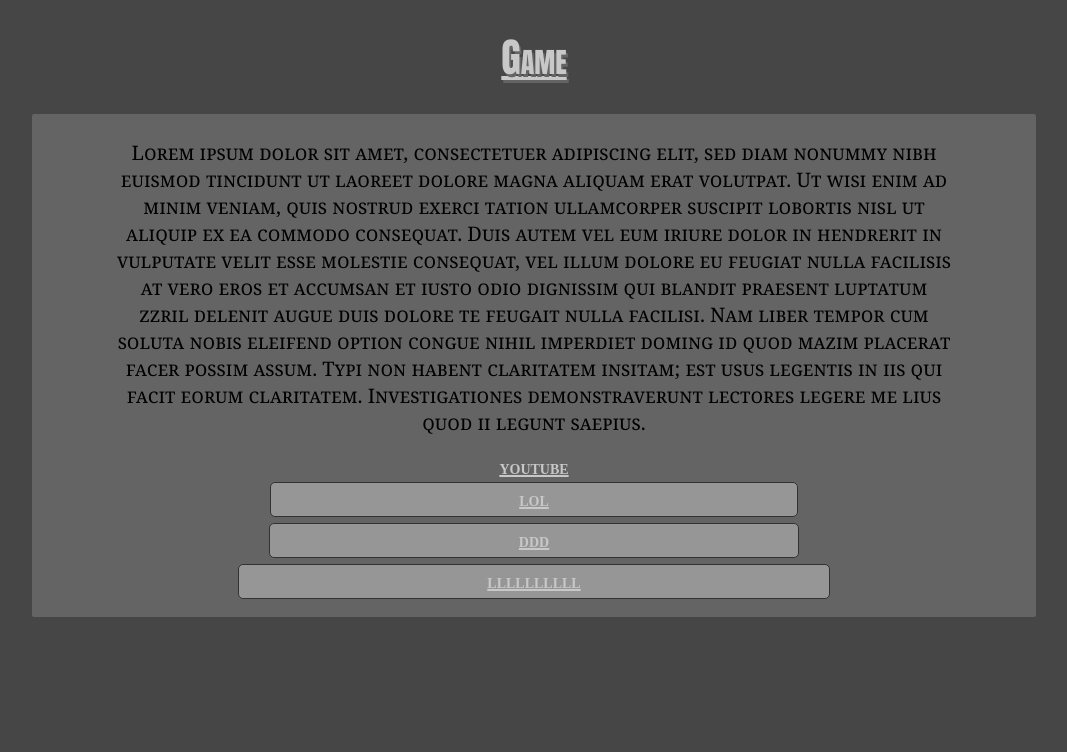
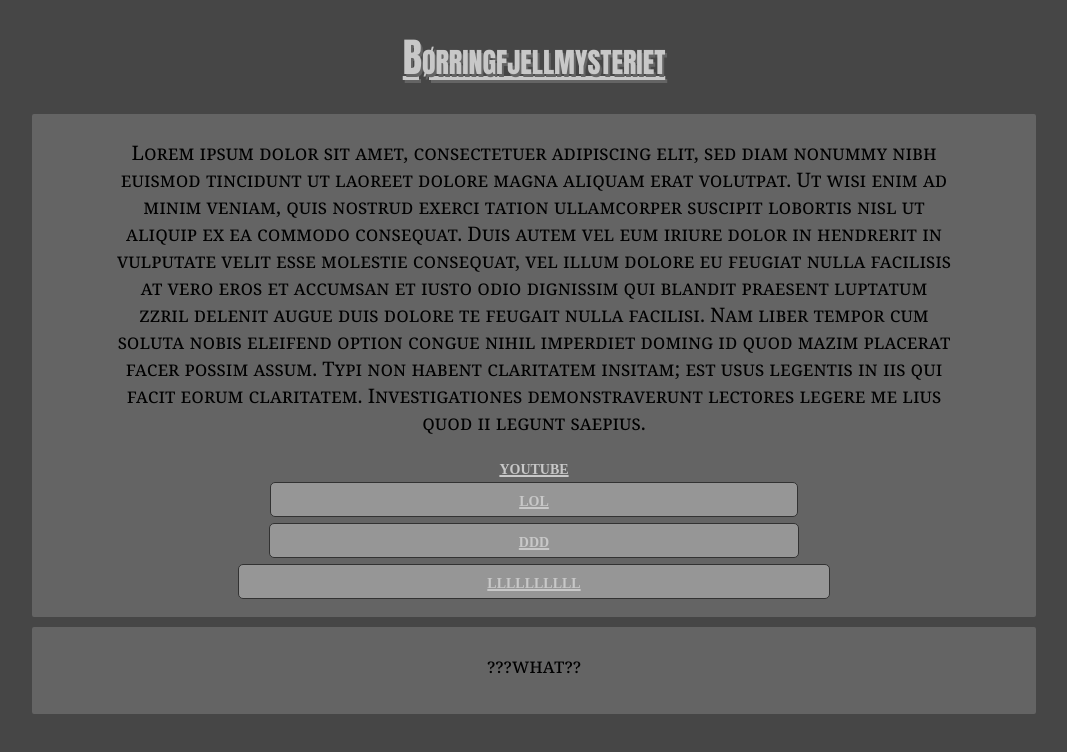
Before and after one commit to Sverreabo/boerringfjellmysteriet, a plain HTML site: page index.html in a window 1280 px wide. Shown: the whole page, without its empty margins (106-1173 px from the left). Drawn offline with Linux system fonts and the light colour scheme.

Commit message:
børringfjell

```diff
--- a/index.html
+++ b/index.html
@@ -11,14 +11,17 @@
 	</head>
 
 	<body>
-		<a href="index.html"><h1>Game</h1></a>
+		<a href="index.html"><h1>Børringfjellmysteriet</h1></a>
 
 		<div>
 			<p>Lorem ipsum dolor sit amet, consectetuer adipiscing elit, sed diam nonummy nibh euismod tincidunt ut laoreet dolore magna aliquam erat volutpat. Ut wisi enim ad minim veniam, quis nostrud exerci tation ullamcorper suscipit lobortis nisl ut aliquip ex ea commodo consequat. Duis autem vel eum iriure dolor in hendrerit in vulputate velit esse molestie consequat, vel illum dolore eu feugiat nulla facilisis at vero eros et accumsan et iusto odio dignissim qui blandit praesent luptatum zzril delenit augue duis dolore te feugait nulla facilisi. Nam liber tempor cum soluta nobis eleifend option congue nihil imperdiet doming id quod mazim placerat facer possim assum. Typi non habent claritatem insitam; est usus legentis in iis qui facit eorum claritatem. Investigationes demonstraverunt lectores legere me lius quod ii legunt saepius.</p>
 			<a href="https://youtube.com">youtube</a><br>
 			<a class="button" href="test">lol</a><a class="button" href="test">ddd</a><br>
 			<a class="button" href="test">llllllllll</a>
-		</div>
+        </div>
+        <div>
+            <p>???what??</p>
+        </div>
 	</body>
 
 </html>
--- a/style.css
+++ b/style.css
@@ -81,10 +81,6 @@ h1 {
 	animation: spacemove 1s infinite;
 	}
 
-@keyframes spacemove {
-	50% {letter-spacing: 1.5px;}
-}
-
 h2 {
 	font-family:sans-serif;
 	}
```
Also changed, not shown: 2 other files.
